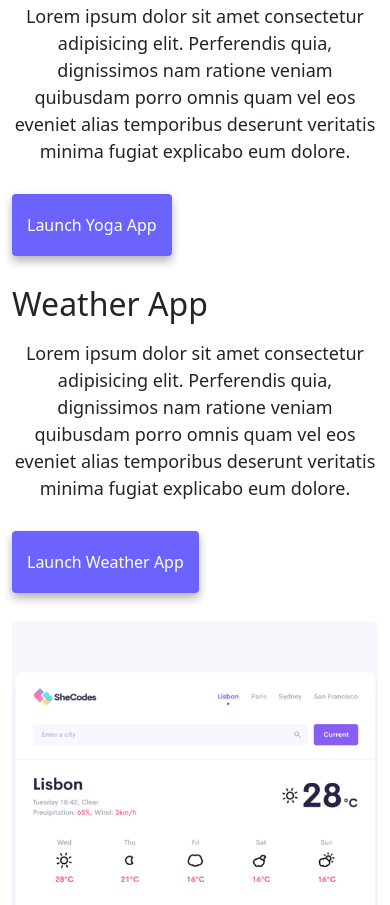
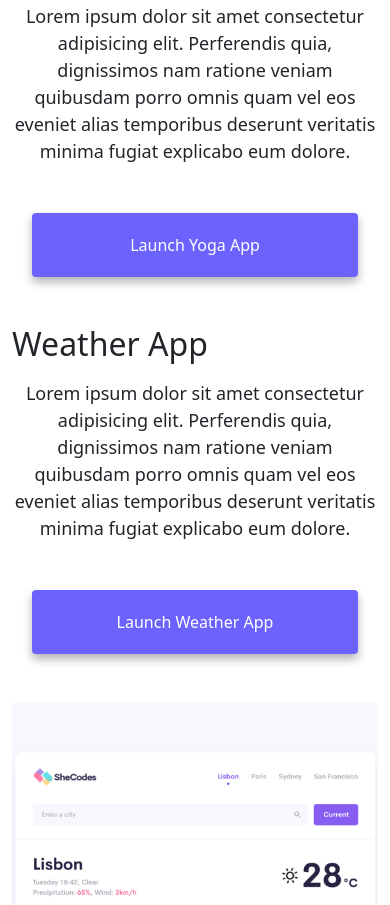
Before and after one commit to helenita410/responsive-week-three, a plain HTML site: page index.html in a window 390 px wide. Shown: the part 839-1744 px from the top of the page. Drawn offline with nearby package versions, Linux system fonts and the light colour scheme.

Commit message:
Centred buttons
Centred buttons

```diff
--- a/style.css
+++ b/style.css
@@ -108,4 +108,9 @@ p {
   p {
     text-align: center;
   }
+  .first-link {
+    text-align: center;
+    display: block;
+    margin: 0 20px;
+  }
 }
```
